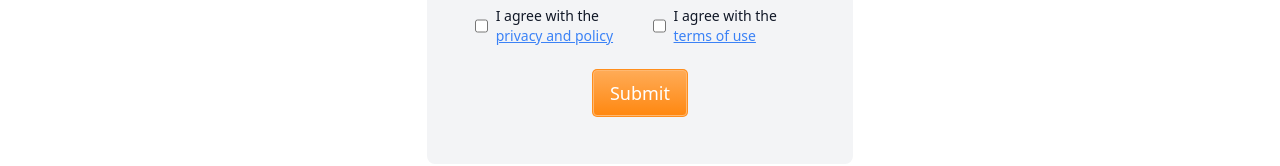
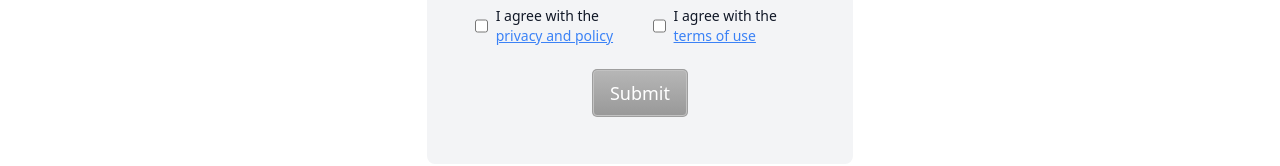
Before and after one commit to progmatic-fs-2023/receptkiraly, a React (Vite) app in the folder client/: page /register in a window 1280 px wide. Shown: the part 587-753 px from the top of the page. Built offline with nearby package versions, Linux system fonts and the light colour scheme; no server answers.

Commit message:
Regisztráció gomb disabled státuszban szürke

```diff
--- a/client/src/pages/Registration.jsx
+++ b/client/src/pages/Registration.jsx
@@ -153,7 +153,9 @@ function Registration() {
             text="Submit"
             type="submit"
             addClassName={`text-white px-4 py-2 rounded focus:outline-none  ${
-              checkedTerm && checkedPrivacy ? 'bg-amber-300' : 'bg-amber-200'
+              checkedTerm && checkedPrivacy
+                ? 'bg-amber-300'
+                : 'custom-button-color border custom-button-border custom-button-shadow text-white px-4 py-1 rounded focus:outline-none mx-1 grayscale disabled-button'
             } rounded text-lg `}
             disabled={!(checkedTerm && checkedPrivacy)}
           />
```
